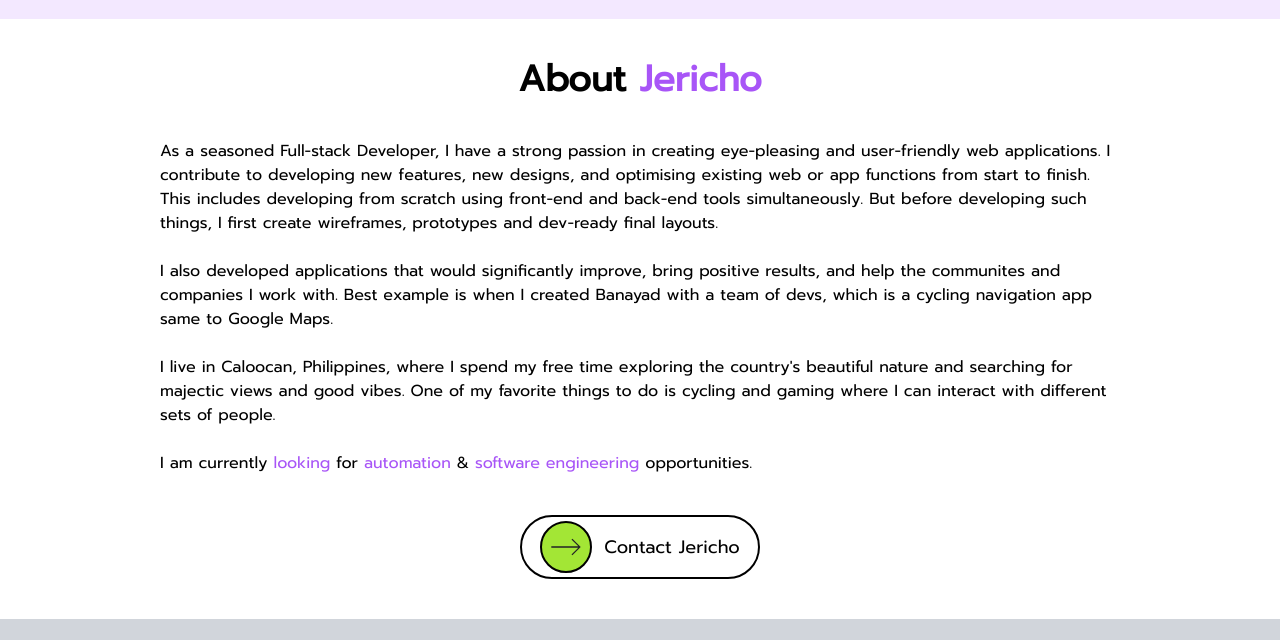
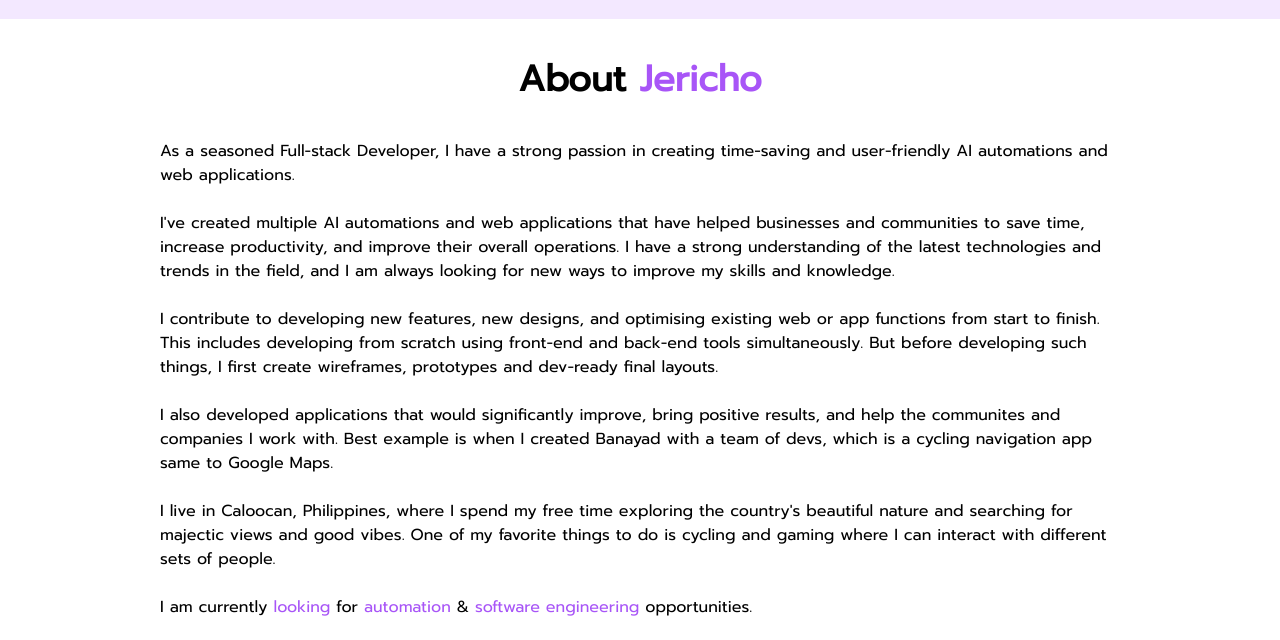
Before and after one commit to jerichoo0010/portfolio, a website: page index.html in a window 1280 px wide. Shown: the part 4320-4960 px from the top of the page. Drawn offline with nearby package versions, Linux system fonts and the light colour scheme.

Commit message:
UGC update

```diff
--- a/index.html
+++ b/index.html
@@ -420,7 +420,10 @@
 
                 <div class="space-y-10 w-9/12 text-start">
                     <summary>
-                        As a seasoned Full-stack Developer, I have a strong passion in creating eye-pleasing and user-friendly web applications.
+                        As a seasoned Full-stack Developer, I have a strong passion in creating time-saving and user-friendly AI automations and web applications.<br><br>
+
+                        I've created multiple AI automations and web applications that have helped businesses and communities to save time, increase productivity, and improve their overall operations. I have a strong understanding of the latest technologies and trends in the field, and I am always looking for new ways to improve my skills and knowledge.<br><br>
+
                         I contribute to developing new features, new designs, and optimising existing web or app functions from start to finish.
                         This includes developing from scratch using front-end and back-end tools simultaneously. But before developing such things, I first create wireframes, prototypes and dev-ready final layouts.<br><br>
 
```
